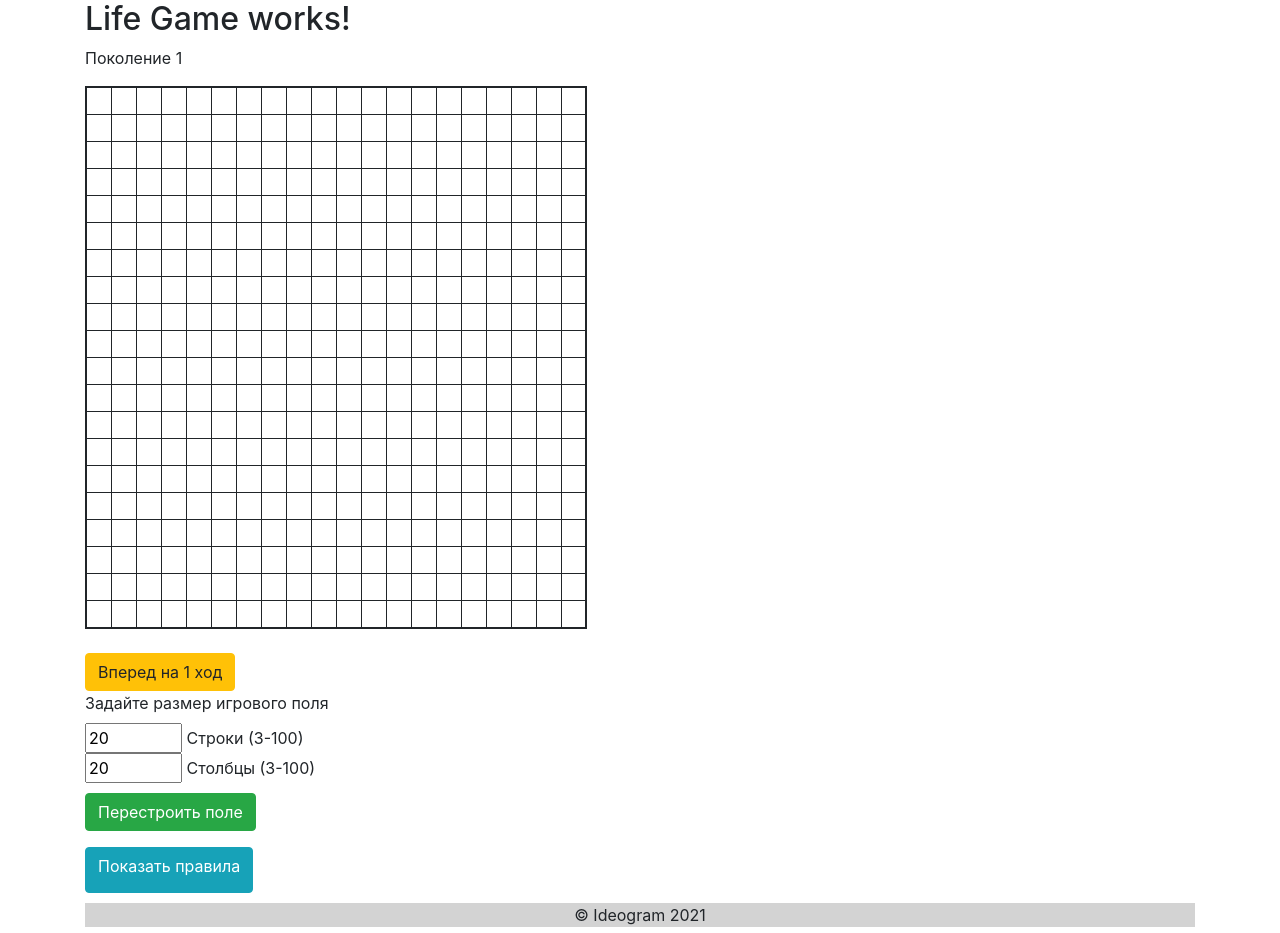
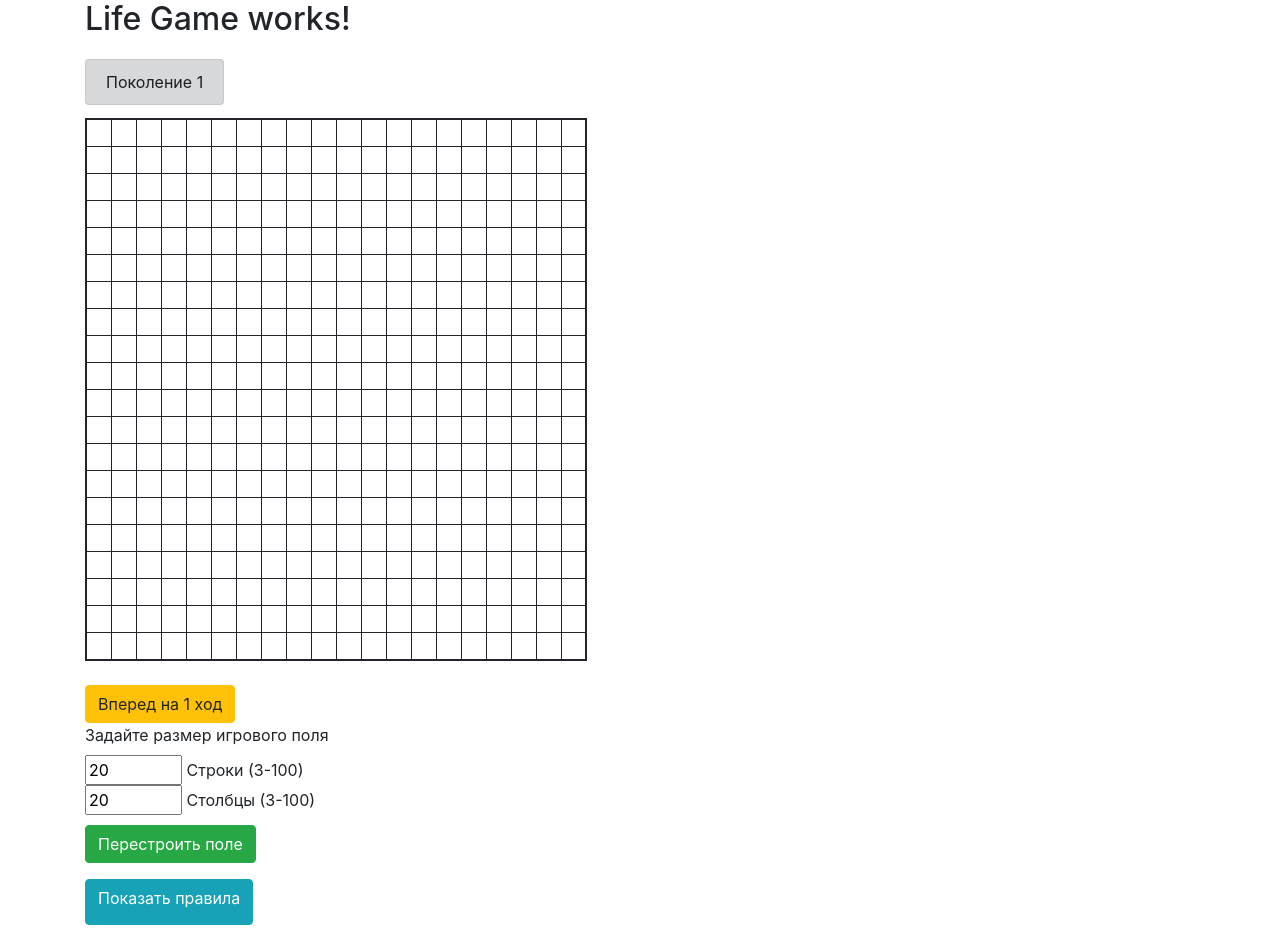
Before and after one commit to naleninoi/life_game, an Angular app: page / in a window 1280 px wide. Shown: the top 933 px of the page. Built offline with nearby package versions, Linux system fonts and the light colour scheme.

Commit message:
minor html improvements

```diff
--- a/src/app/footer/footer.component.html
+++ b/src/app/footer/footer.component.html
@@ -1,3 +1,3 @@
 <p class="copyright">
-&copy; Ideogram 2021
+&copy; Ideogram 2021 {{myDate | date: 'shortDate'}}
 </p>
--- a/src/app/footer/footer.component.ts
+++ b/src/app/footer/footer.component.ts
@@ -1,12 +1,14 @@
 import { Component, OnInit } from '@angular/core';
+import { formatDate } from '@angular/common';
 
 @Component({
   selector: 'app-footer',
   templateUrl: './footer.component.html',
   styleUrls: ['./footer.component.css']
 })
+
 export class FooterComponent implements OnInit {
-
+  myDate = new Date();
   constructor() { }
 
   ngOnInit() {
--- a/src/app/gameboard/gameboard.component.html
+++ b/src/app/gameboard/gameboard.component.html
@@ -1,6 +1,5 @@
-<p>
-Поколение {{generation}}
-</p>
+<span class="alert alert-dark">Поколение {{generation}}</span>
+<div class="clearfix">&nbsp;</div>
 <table class="gmbrd">
   <tr *ngFor = "let row of cells; index as i">
     <td *ngFor = "let cell of cells[i]" [class.alive]="cell.isAlive" (click)="changeCellStatus(cell.row, cell.col, cell.isAlive)">&nbsp;</td>
--- a/src/app/gameboard/gameboard.component.ts
+++ b/src/app/gameboard/gameboard.component.ts
@@ -1,14 +1,16 @@
 import { Component, OnInit, Input, Output } from '@angular/core';
+import { formatDate } from '@angular/common';
 
 @Component({
   selector: 'app-gameboard',
   templateUrl: './gameboard.component.html',
   styleUrls: ['./gameboard.component.css']
-})
+ })
 export class GameboardComponent implements OnInit {
 
   @Input() cells;
   @Input() generation;
+  myDate = new Date();
 
   constructor() { }
 
--- a/src/app/lg/lg.component.html
+++ b/src/app/lg/lg.component.html
@@ -1,6 +1,7 @@
 <div class="container">
 
   <h2>Life Game works!</h2>
+  <div class="clearfix">&nbsp;</div>
   <app-gameboard [cells]="cells" [generation]="generation"></app-gameboard>
   <br>
   <button class="btn btn-warning" (click)="makeNextMove()">Вперед на 1 ход</button>
```
